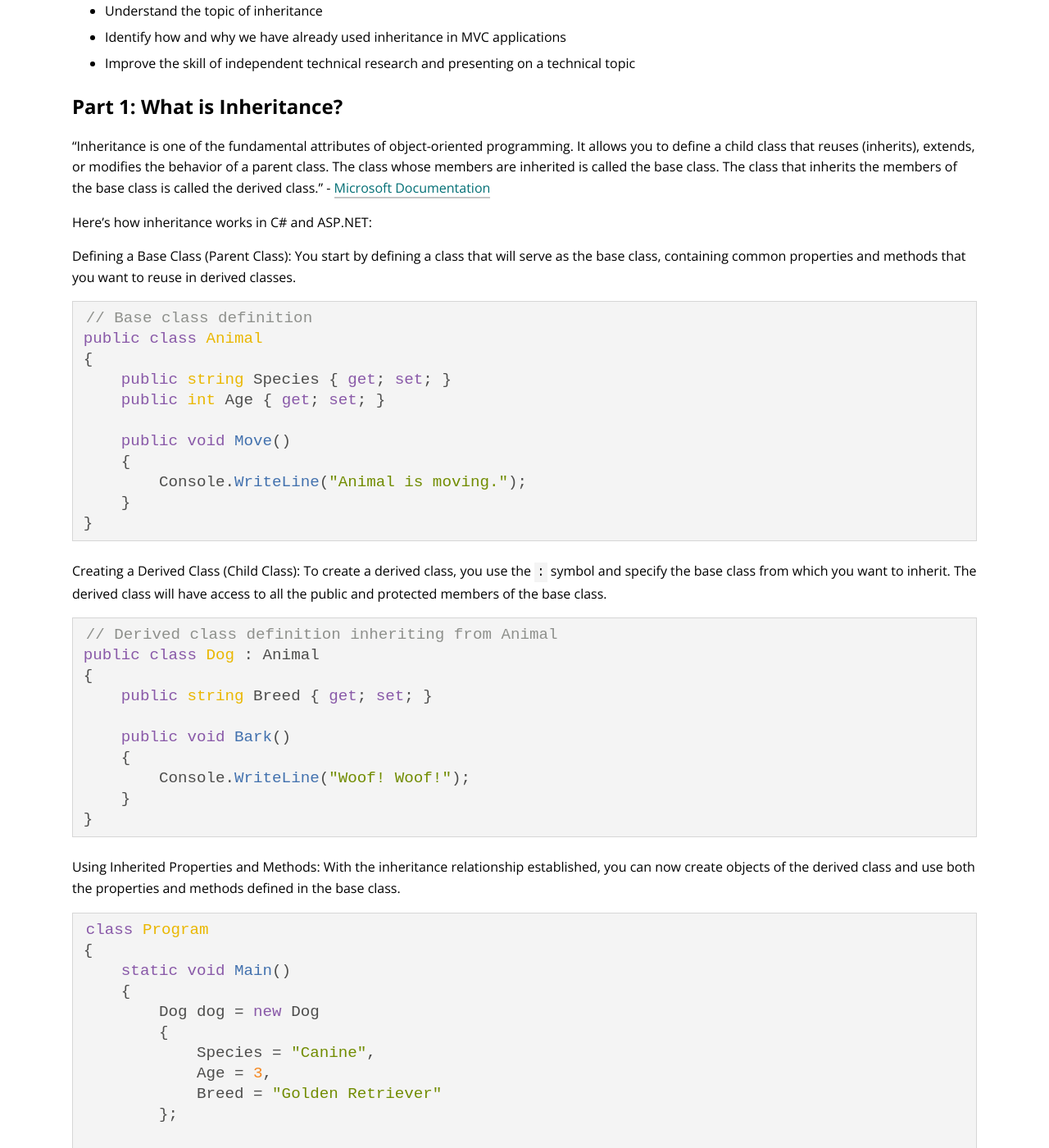
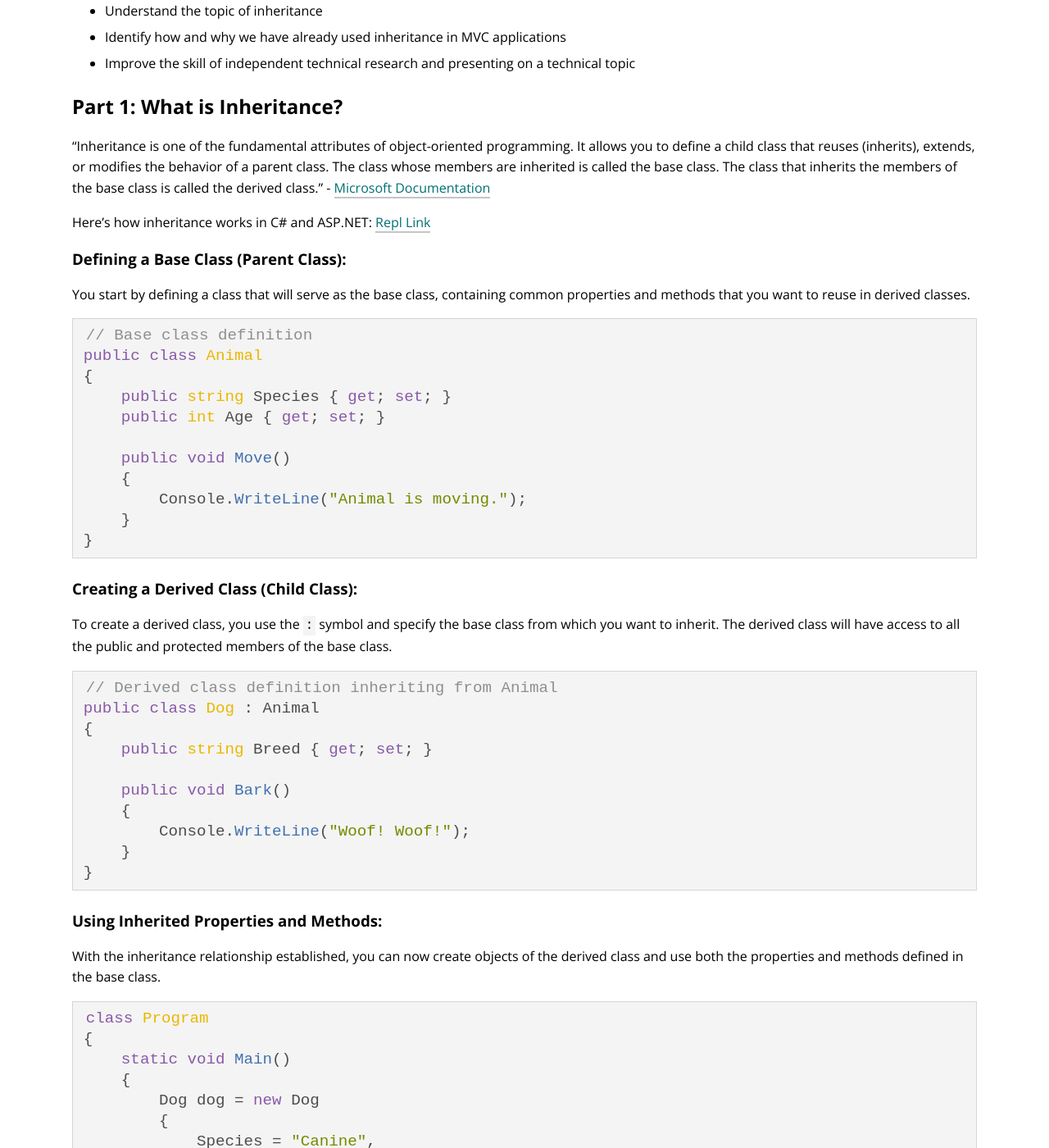
Before and after one commit to turingschool/launch-curriculum, a Jekyll site: the page built from module4/lessons/Week4/Inheritance.md, in a window 1280 px wide and 1400 px high, scrolled down 574 px. Shown: the whole window at 82% size. Built offline with Jekyll 4.4.1, drawn with Linux system fonts in a browser that asks for light colours; nearby versions of some CDN libraries; comment, search, counter and statistics services are not loaded; some of the changed text lies outside the part shown.

Commit message:
Updates to inheritance lesson

````diff
--- a/module4/lessons/Week4/Inheritance.md
+++ b/module4/lessons/Week4/Inheritance.md
@@ -22,8 +22,9 @@
 "Inheritance is one of the fundamental attributes of object-oriented programming. It allows you to define a child class that reuses (inherits), extends, or modifies the behavior of a parent class. The class whose members are inherited is called the base class. The class that inherits the members of the base class is called the derived class." - [Microsoft Documentation](https://learn.microsoft.com/en-us/dotnet/csharp/fundamentals/tutorials/inheritance#background-what-is-inheritance)
 
 Here's how inheritance works in C# and ASP.NET:
+[Repl Link](https://replit.com/@launch-team/Inheritance-Practice)
 
-Defining a Base Class (Parent Class):
+### Defining a Base Class (Parent Class):
 You start by defining a class that will serve as the base class, containing common properties and methods that you want to reuse in derived classes.
 
 ```c#
@@ -40,7 +41,7 @@
 }
 ```
 
-Creating a Derived Class (Child Class):
+### Creating a Derived Class (Child Class):
 To create a derived class, you use the `:` symbol and specify the base class from which you want to inherit. The derived class will have access to all the public and protected members of the base class.
 
 ```c#
@@ -56,7 +57,7 @@
 }
 ```
 
-Using Inherited Properties and Methods:
+### Using Inherited Properties and Methods:
 With the inheritance relationship established, you can now create objects of the derived class and use both the properties and methods defined in the base class.
 
 ```c#
@@ -89,6 +90,12 @@
 
 In this example, the Dog class is a derived class inheriting from the Animal base class. The Dog class has its own property Breed and method Bark, while it also inherits the Species, Age, and MakeSound method from the Animal class.
 
+<section class="call-to-action" markdown="1">
+Check for Understanding <br>
+
+Take 5 minutes to research the following question: What happens if you define the same method in the parent class and the child class?
+</section>
+
 ## Part 2: Pair Research on Inheritance
 
 The basics of inheritance in C# are almost certainly still confusing. Start by using Google to find 2-3 more resources introducing C# inheritance to read and deepen your understanding. Work together as a partnership, one of the best ways to learn a topic is by explaining. Try to explain what you are learning to each other!
@@ -112,11 +119,14 @@
 1. How does C# handle constructors in inherited classes?
 1. Can I prevent a class from being inherited by other classes?
 1. What are access modifiers in inheritance (public, protected, private, etc.), and how do they affect inherited members?
-1. What happens if you define the same method in the parent class and the child class?
 1. What is method overriding?
 1. What are abstract classes and when should I use them?
 
 ## Part 3: Presentation Requirements
+
+<aside class="instructor-notes" markdown="1">
+<p><strong>Instructor Note</strong><br>For a small class, I'm imagining we will do presentations as a whole group. I imagine this will take rough an hour for 10 students/5 pairs. I think students will learn a lot from seeing how their peers present a topic. And there should be enough variation that they learn something about inheritance too.</p>
+</aside>
 
 Each pair will have 7 minutes to present, and each partner should present for roughly equal time. Classmates will then have a couple of minutes to ask questions.
 
````
